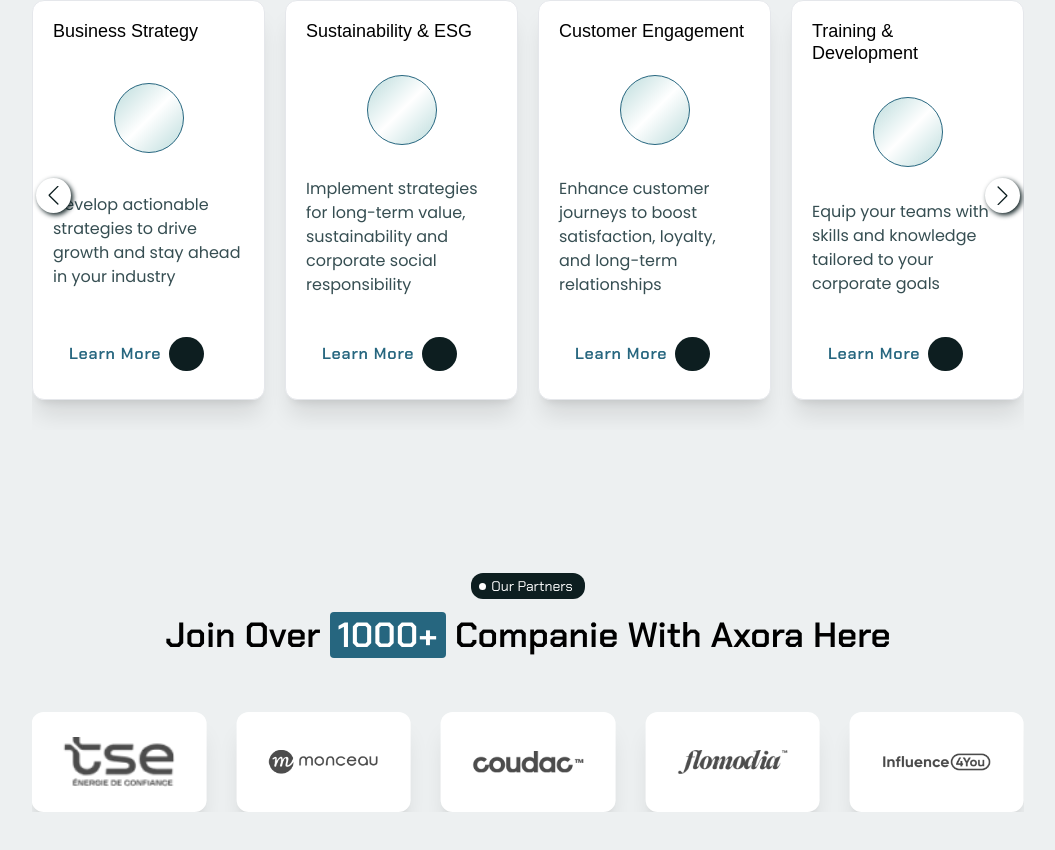
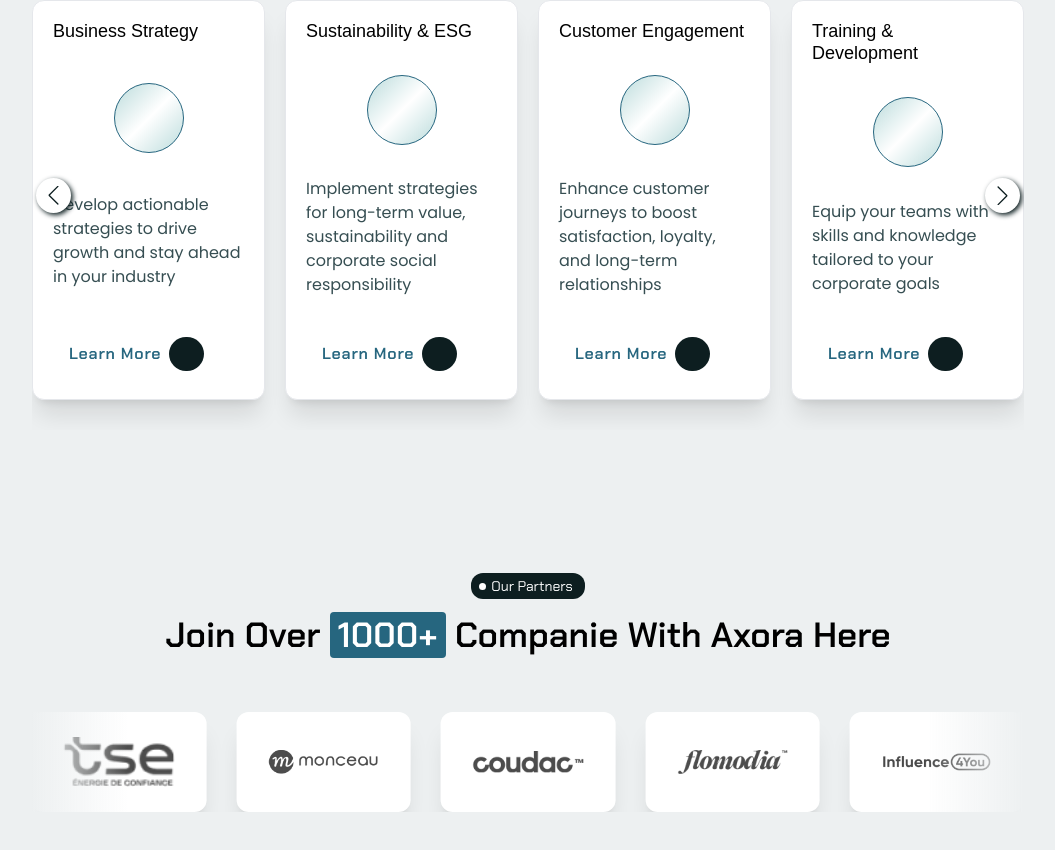
Before and after one commit to Jisap/Xora-Corporate, a Next.js app: page / in a window 1280 px wide. Shown: the part 1082-1932 px from the top of the page, without its empty margins (112-1167 px from the left). Built offline with nearby package versions, Linux system fonts and the light colour scheme; some icons are missing; a web font is replaced by a local one.

Commit message:
Enhance Companies component styling with gradient background effects; update Swiper container for improved visual presentation

```diff
--- a/src/Components/Home/Companies/index.tsx
+++ b/src/Components/Home/Companies/index.tsx
@@ -26,7 +26,10 @@ const Companies:FC = () => {
             </div>
           </div>
 
-          <div className="relative mt-10">
+          <div className="relative mt-10
+            before:content-[''] before:absolute before:top-0 before:left-0 before:w-24 before:h-full before:bg-linear-to-r before:from-prim-light before:to-transparent before:z-10
+            after:content-[''] after:absolute after:top-0 after:right-0 after:w-24 after:h-full after:bg-linear-to-l after:from-prim-light after:to-transparent after:z-10
+          ">
             <Swiper
               modules={[Autoplay]}
               spaceBetween={30}
```
